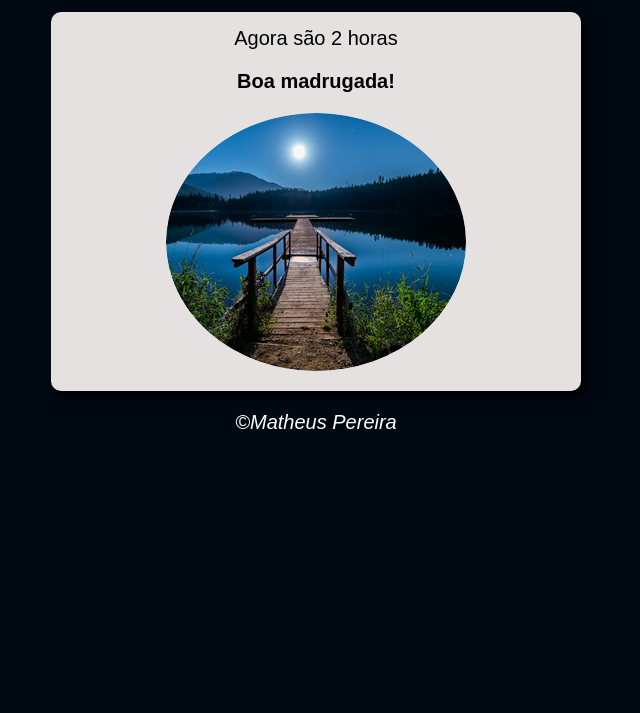
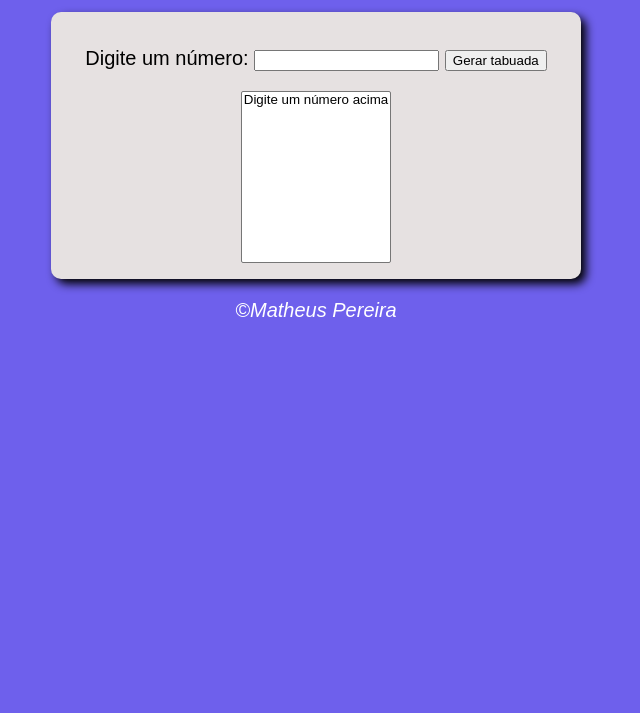
Before and after one commit to Matheuspgonsalves/CursoJS, a plain HTML site: page aula14_ex/ex17/modelo.html in a window 1280 px wide. Shown: the part 87-800 px from the top of the page, without its empty margins (324-964 px from the left). Drawn offline with Linux system fonts and the light colour scheme.

Commit message:
Aprendendo vetores

```diff
--- a/aula14_ex/ex17/modelo.html
+++ b/aula14_ex/ex17/modelo.html
@@ -7,17 +7,23 @@
     <title>Horário</title>
     <link rel="stylesheet" type="text/css" href="style.css">
 </head>
-<body onload="carregar()">
+<body>
     <header>
-        <h1>Hora do dia</h1>
+        <h1>Tabuada</h1>
     </header>
 
     <section>
         <div id="time">
-
+            <p>
+                Digite um número:
+                <input type="number" name="" id="num">
+                <input type="button" value="Gerar tabuada" onclick="gerar()">
+            </p>
         </div>
-        <div id="img">
-            img
+        <div id="res">
+            <select name="" id="sel" size="10">
+                <option value="">Digite um número acima</option>
+            </select>
         </div>
     </section>
 
--- a/aula14_ex/ex17/script.js
+++ b/aula14_ex/ex17/script.js
@@ -1,28 +1,16 @@
-function carregar() {
-var data = new Date();
-var hora = data.getHours(); //vai receber a hora real e atual.
-var divTime = document.getElementById('time');
-var divImg = document.getElementById('img');
+function gerar() {
+    var tnum = document.getElementById('num')
+    var res = document.getElementById('sel')
+    var num = Number(tnum.value)
 
 
-divTime.innerHTML = `Agora são ${hora} horas`;
 
-if (hora >= 5 && hora <= 11) {
-    divTime.innerHTML += `<p><strong>Bom dia!</strong></p>`
-    divImg.innerHTML = `<img src="./img/manha.png" alt="Imagem do nascer do Sol">`
-    document.body.style.background = 'rgb(255, 190, 122)'
-} else if (hora >= 12 && hora <= 17) {
-    divTime.innerHTML += `<p><strong>Boa tarde!</strong></p>`
-    divImg.innerHTML = `<img src="./img/tarde.png" alt="Imagem do nascer do Sol">`
-    document.body.style.background = '#7393b1'
-} else if (hora >= 18 && hora <= 24) {
-    divTime.innerHTML += `<p><strong>Boa noite!</strong></p>`
-    divImg.innerHTML = `<img src="./img/noite.png" alt="Imagem do nascer do Sol">`
-    document.body.style.background = '#011c39'
-} else {
-    divTime.innerHTML += `<p><strong>Boa madrugada!</strong></p>`
-    divImg.innerHTML = `<img src="./img/madruga.png" alt="Imagem do nascer do Sol">`
-    document.body.style.background = '#000812'
+    res.innerHTML = ``
+
+    for(let i = 0; i <= 10; i++) {
+        var calculo = num * i
+        item = document.createElement('option')
+        item.text = `${i} * ${num} = ${calculo}`
+        res.appendChild(item)
+    }
 }
-
-}
```
Also changed, not shown: aula14_ex/ex16/script.js (+12 -0 lines), aula15/array.js (added, +11 -0 lines), aula14_ex/ex17/img/madruga.jpg (deleted), aula14_ex/ex17/img/madruga.png (deleted), aula14_ex/ex17/img/manha.png (deleted), aula14_ex/ex17/img/noite.jpg (deleted), aula14_ex/ex17/img/noite.png (deleted), aula14_ex/ex17/img/tarde.png (deleted), 2 other files.
